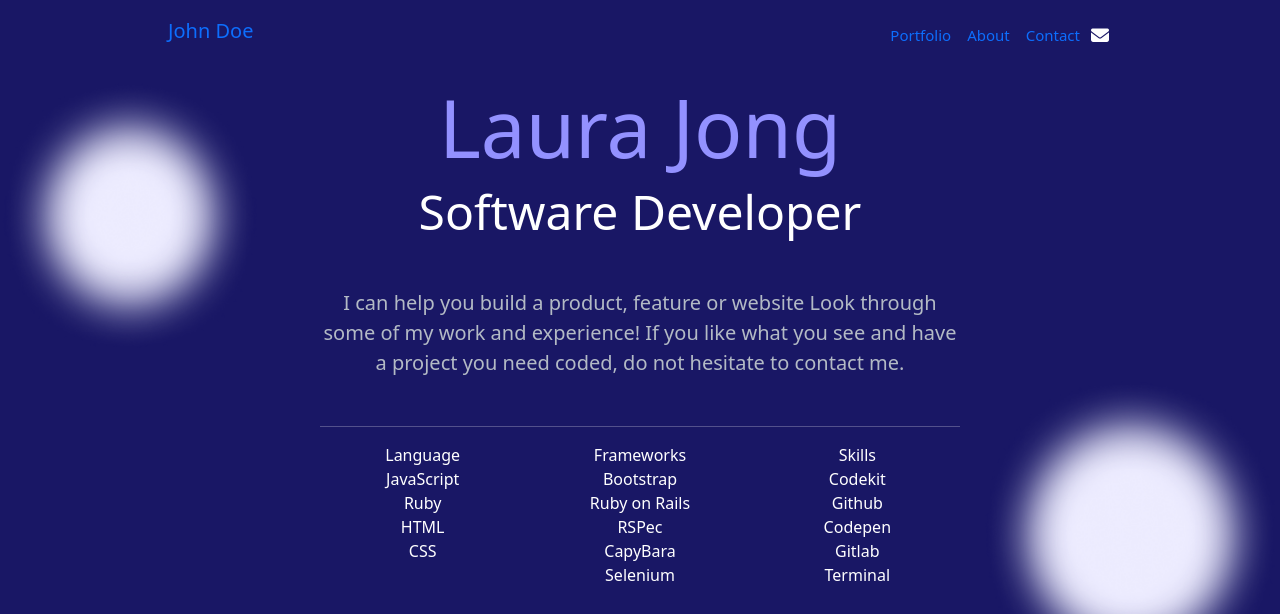
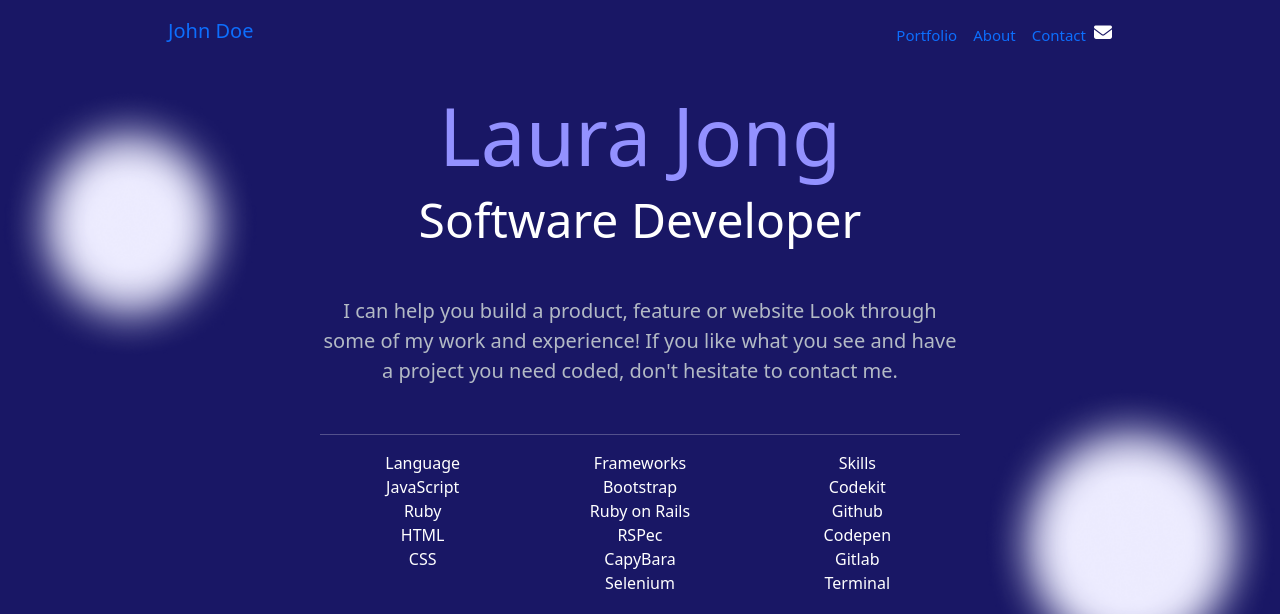
Before and after one commit to WalterOkumu/portfolio-exercise, a website: page index.html in a window 1280 px wide. Shown: the top 614 px of the page. Drawn offline with nearby package versions, Linux system fonts and the light colour scheme.

```diff
--- a/css/styles.css
+++ b/css/styles.css
@@ -27,7 +27,6 @@
 .fa-envelope {
    font-size: large;
    color: white;
-   padding: 3px;
    margin-top: 8px;
 }
 
@@ -69,7 +68,7 @@
 }
 
 .work-heading {
- color:  #9390FF;
+   color: #9390FF;
    border-bottom: #646369;
 }
 
--- a/index.html
+++ b/index.html
@@ -15,12 +15,12 @@
   </head>
   <body>
     <nav class="navbar-nav navbar-expand-lg pt-2" >
-      <div class="d-flex mb-3">
+      <div class="d-flex pb-3">
         <div class="logo me-auto p-2 ">
           <a class="navbar-brand" href="#">John Doe</a>
         </div>
         <div class="nav-buttons p-2">
-          <ul class="list-unstyled navbar-nav me-auto mb-2 mb-lg-0">
+          <ul class="list-unstyled navbar-nav me-auto mb-2">
             <li class="nav-item">
               <a class="nav-link active" aria-current="page" href="#">Portfolio</a>
             </li>
@@ -43,14 +43,14 @@
         <h3 class="display-5 mb-4">Software Developer</h3>
       </div>
       <div class="about-body mt-5">
-        <p class="lead w-50 m-auto">I can help you build a product, feature or website Look through some of my work and experience! If you like what you see and have a project you need coded,  do not hesitate to contact me.</p>
+        <p class="lead w-50 m-auto">I can help you build a product, feature or website Look through some of my work and experience! If you like what you see and have a project you need coded,  don&apos;t hesitate to contact me.</p>
       </div>
       <div class="expertise mt-5 ">
         <hr class="mx-auto"/>
         <div class="row justify-content-md-center">
           <ul class="list-unstyled col col-lg-2">
             <li>Language</li>
-            <li c>
+            <li>
               JavaScript
             </li>
             <li>
@@ -190,7 +190,7 @@
           <li><span class="div-tag">&#8739;</span></li>
           <li class="mx-2">html</li>
           <li><span class="div-tag">&#8739;</span></li>
-          <li class="mx-2">Bootsrap</li>
+          <li class="mx-2">Bootstrap</li>
           <li><span class="div-tag">&#8739;</span></li>
           <li class="mx-2">Ruby</li>
          </ul>
```
Lines whose indentation alone changed are shown as unchanged.
